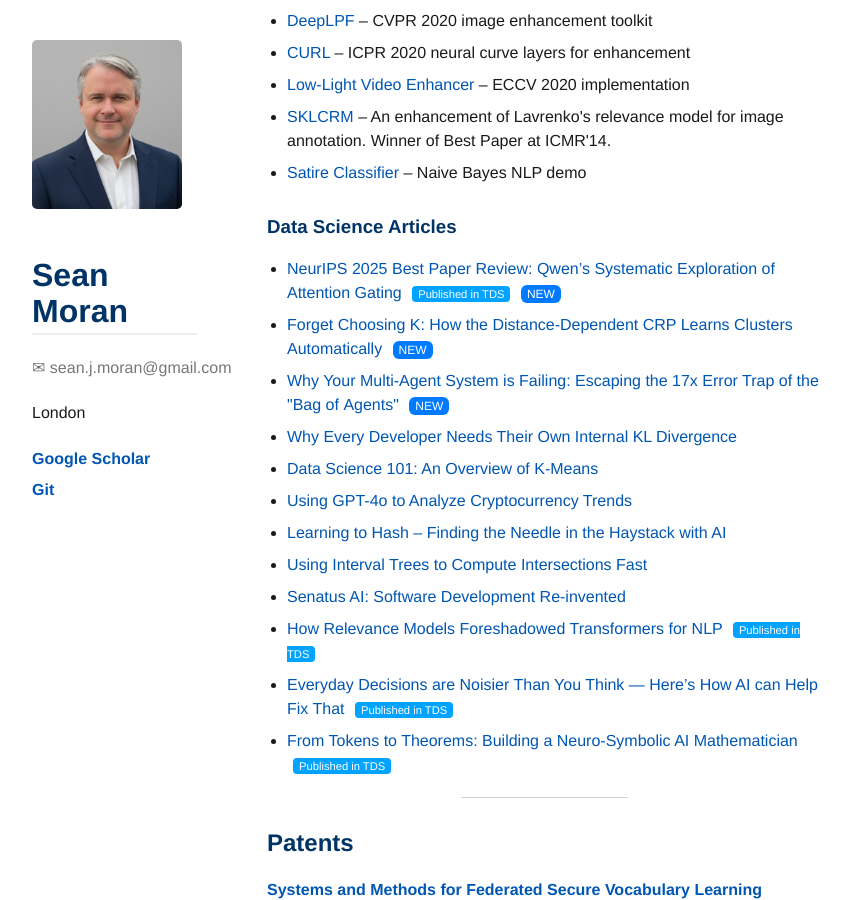
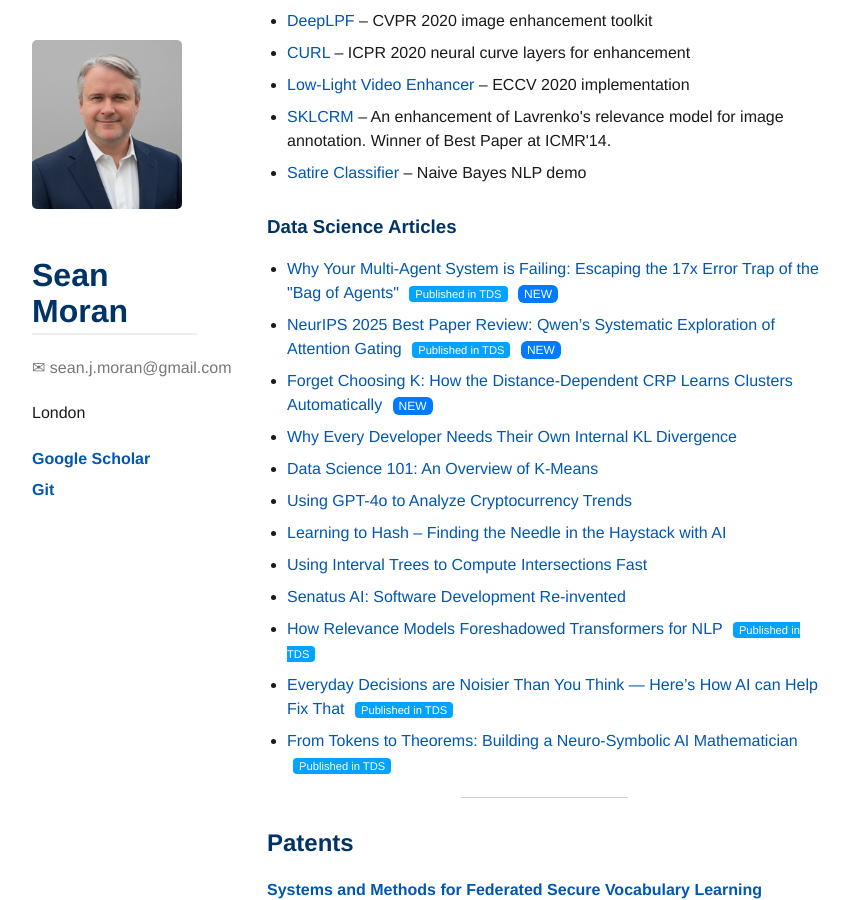
Before and after one commit to sjmoran/sjmoran.github.io, a Jekyll site: the page built from index.md, in a window 1280 px wide and 900 px high, scrolled down 679 px. Shown: the whole window, without its empty margins (8-858 px from the left). Built offline with Jekyll 4.4.1, drawn with Linux system fonts in a browser that asks for light colours; some of the changed lines change nothing that is shown.

Commit message:
Update data science articles list
Added a new data science article link and removed a duplicate entry.

```diff
--- a/_includes/side-projects.html
+++ b/_includes/side-projects.html
@@ -17,6 +17,15 @@
 
 <h3>Data Science Articles</h3>
 <ul>
+  <li>
+  <a href="https://towardsdatascience.com/why-your-multi-agent-system-is-failing-escaping-the-17x-error-trap-of-the-bag-of-agents/">
+    Why Your Multi-Agent System is Failing: Escaping the 17x Error Trap of the "Bag of Agents"
+  </a>
+  <span class="badge-tds">Published in TDS</span>
+  <span style="background:#007BFF; color:white; padding:2px 6px; margin-left:6px; border-radius:6px; font-size:0.75em;">
+    NEW
+  </span>
+  </li>
 <li>
   <a href="https://towardsdatascience.com/neurips-2025-best-paper-review-qwens-systematic-exploration-of-attention-gating/">
     NeurIPS 2025 Best Paper Review: Qwen’s Systematic Exploration of Attention Gating
@@ -29,14 +38,6 @@
   <li>
   <a href="https://medium.com/@sean.j.moran/nonparametric-clustering-of-deep-neural-embeddings-a-gentle-guide-to-the-distance-dependent-crp-d104d5c5b05a">
     Forget Choosing K: How the Distance-Dependent CRP Learns Clusters Automatically
-  </a>
-  <span style="background:#007BFF; color:white; padding:2px 6px; margin-left:6px; border-radius:6px; font-size:0.75em;">
-    NEW
-  </span>
-  </li>
-  <li>
-  <a href="https://medium.com/@sean.j.moran/why-your-multi-agent-system-is-failing-escaping-the-17x-error-trap-of-the-bag-of-agents-a2cfcbe4ff5d">
-    Why Your Multi-Agent System is Failing: Escaping the 17x Error Trap of the "Bag of Agents"
   </a>
   <span style="background:#007BFF; color:white; padding:2px 6px; margin-left:6px; border-radius:6px; font-size:0.75em;">
     NEW
```
